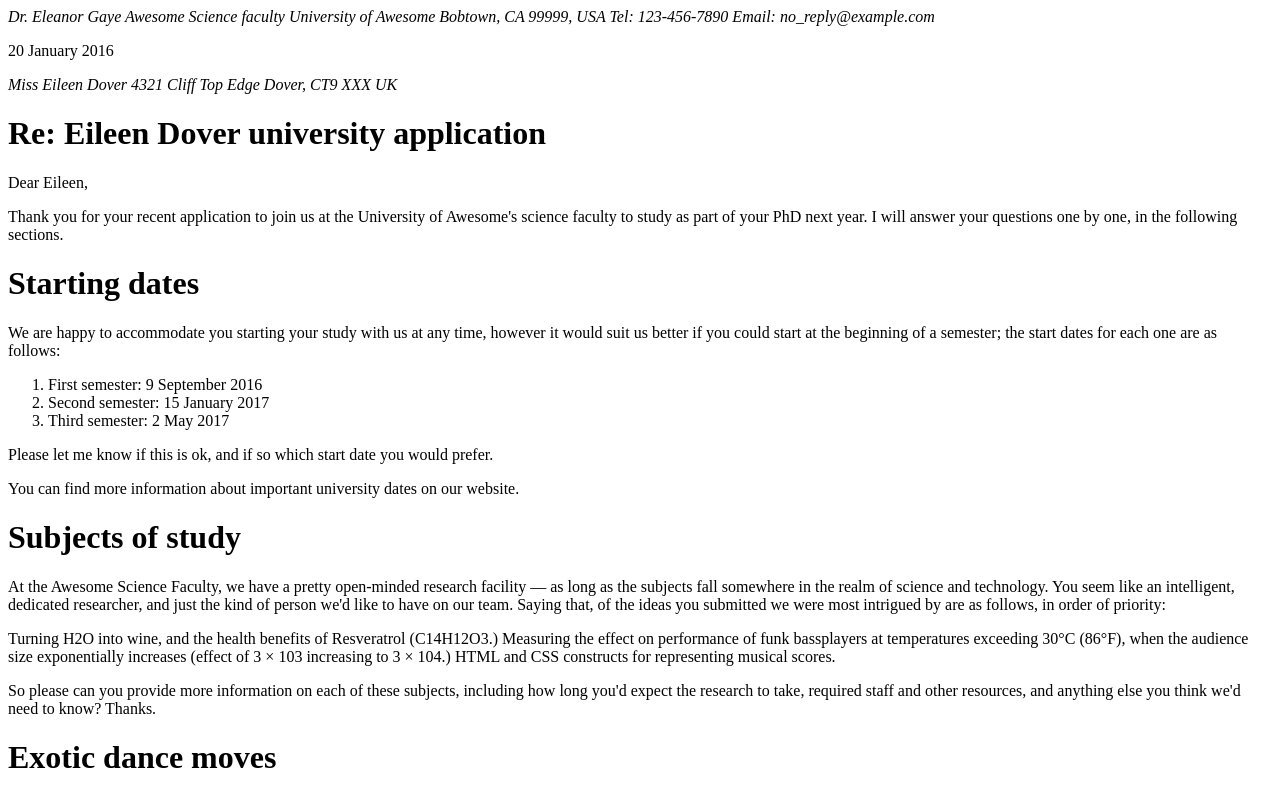
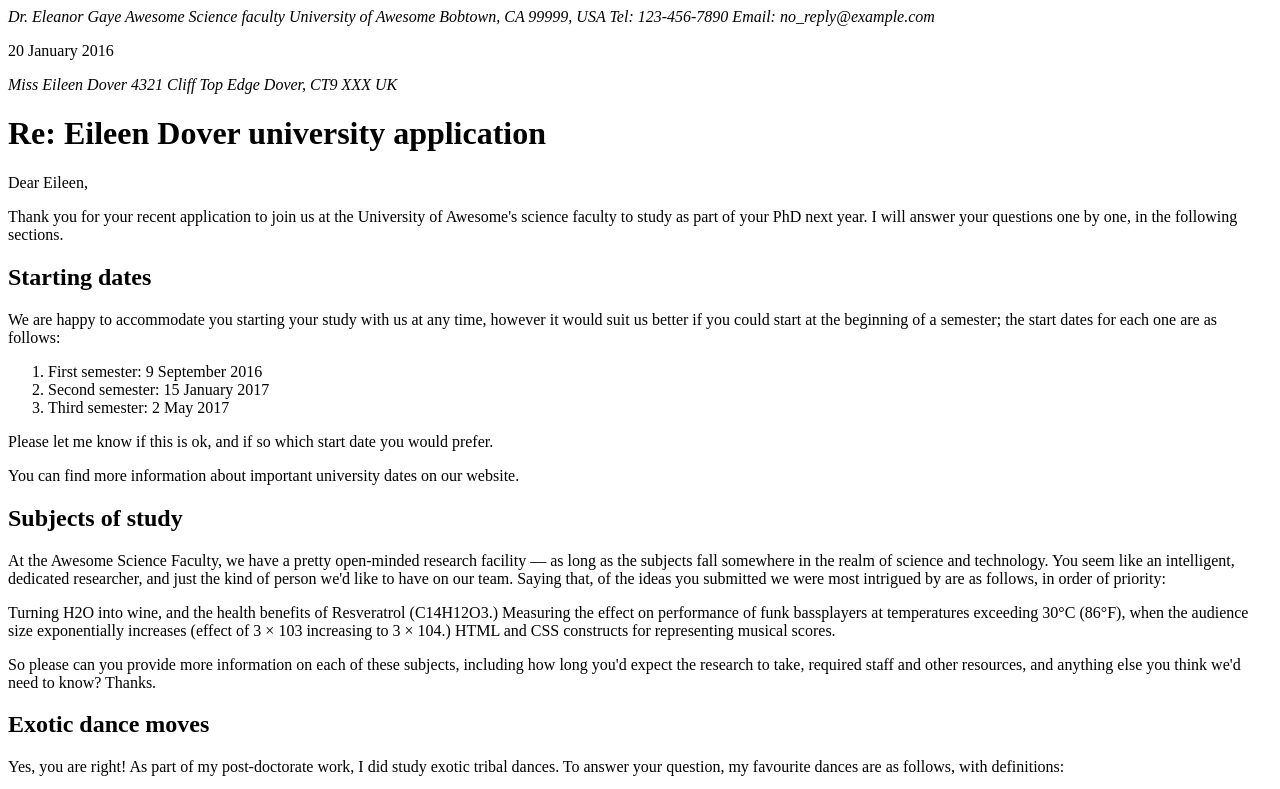
Before and after one commit to elevate-angel/elevate-angel.github.io, a plain HTML site: page letter/index.html in a window 1280 px wide. Shown: the top 789 px of the page. Drawn offline with Linux system fonts and the light colour scheme.

Commit message:
fixed heading

```diff
--- a/letter/index.html
+++ b/letter/index.html
@@ -20,8 +20,8 @@
                 <p>
                 Thank you for your recent application to join us at the University of Awesome's science faculty to study as part of your PhD next year. I will answer your questions one by one, in the following sections.
                     </p>
-                    <h1>Starting dates
-                    </h1>
+                    <h2>Starting dates
+                    </h2>
                     <p>We are happy to accommodate you starting your study with us at any time, however it would suit us better if you could start at the beginning of a semester; the start dates for each one are as follows:
                     </p>
                        <ol>
@@ -34,7 +34,7 @@
                         </p>
                        <p> You can find more information about important university dates on our website.
                        </p>
-                        <h1>Subjects of study</h1>
+                        <h2>Subjects of study</h2>
                         <p>At the Awesome Science Faculty, we have a pretty open-minded research facility — as long as the subjects fall somewhere in the realm of science and technology. You seem like an intelligent, dedicated researcher, and just the kind of person we'd like to have on our team. Saying that, of the ideas you submitted we were most intrigued by are as follows, in order of priority:
 </p>
                             <p>Turning H2O into wine, and the health benefits of Resveratrol (C14H12O3.)
@@ -44,7 +44,7 @@
                             So please can you provide more information on each of these subjects, including how long you'd expect the research to take, required staff and other resources, and anything else you think we'd need to know? Thanks.
                             </p>
                             </p>
-                            <h1>Exotic dance moves</h1>
+                            <h2>Exotic dance moves</h2>
                             <p>Yes, you are right! As part of my post-doctorate work, I did study exotic tribal dances. To answer your question, my favourite dances are as follows, with definitions:
 
                                 <p>Polynesian chicken dance</p>
```
